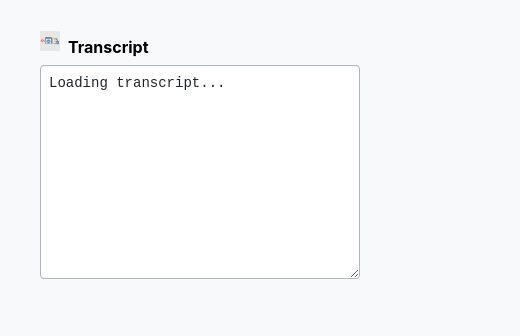
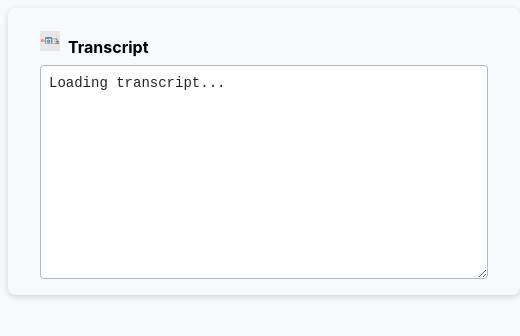
Before and after one commit to shroffsagar/udemy-transcript-safari-plugin, a browser extension: page extension/popup.html in a window 400 px wide. Shown: the whole page, 520 px wide, since content can reach past the window. Drawn offline with Linux system fonts and the light colour scheme.

Commit message:
Style popup for wider layout

```diff
--- a/extension/popup.css
+++ b/extension/popup.css
@@ -1,6 +1,13 @@
 body {
   font-family: -apple-system, BlinkMacSystemFont, "Segoe UI", Roboto,
     Helvetica, Arial, sans-serif;
+}
+
+.popup-window {
+  width: 480px;
+  max-height: 260px;
+  border-radius: 0.5rem;
+  box-shadow: 0 2px 6px rgba(0, 0, 0, 0.15);
 }
 
 .bg-light {
@@ -55,9 +62,10 @@ textarea#transcript {
   line-height: 1.4;
   resize: vertical;
   width: 100%;
-  min-height: 12rem;
-  border: 1px solid #adb5bd;
+  min-height: 10rem;
+  border: 1px solid #b4b9bf;
   border-radius: 0.25rem;
   padding: 0.5rem;
   box-sizing: border-box;
+  overflow-y: auto;
 }
--- a/extension/popup.html
+++ b/extension/popup.html
@@ -5,7 +5,7 @@
   <title>Udemy Transcript</title>
   <link rel="stylesheet" href="popup.css">
 </head>
-<body class="bg-light p-3">
+<body class="popup-window bg-light p-3">
   <div class="container-fluid">
     <div class="header">
       <img src="icons/icon.png" alt="Udemy icon">
```
Also changed, not shown: README.md.
